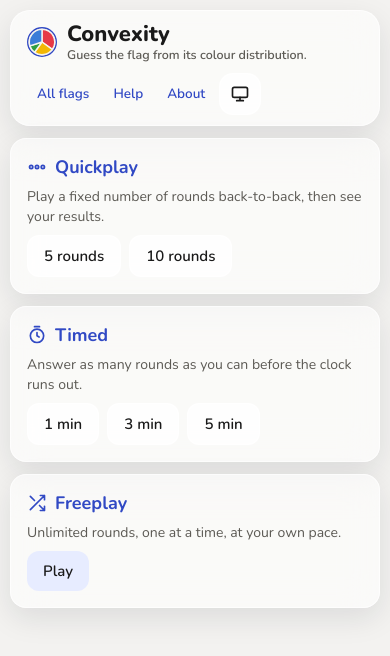
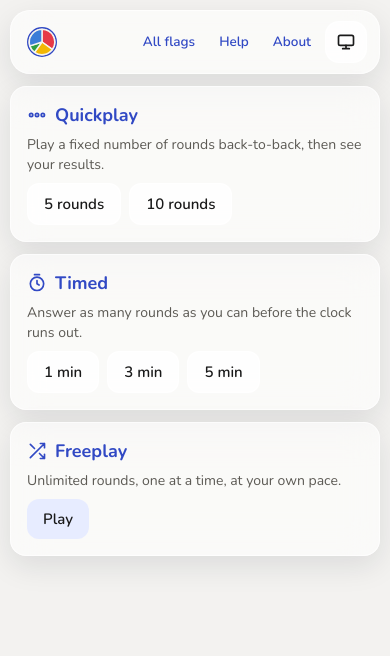
Before and after one commit to shaunnope/flagrant, a Svelte app in the folder game/: page / in a window 390 px wide. Shown: the top 656 px of the page. Built offline with nearby package versions, Linux system fonts and the light colour scheme.

Commit message:
chore: topbar behaviour tweaks on small screens

```diff
--- a/game/src/App.svelte
+++ b/game/src/App.svelte
@@ -311,7 +311,6 @@
 		display: flex;
 		align-items: center;
 		justify-content: space-between;
-		flex-wrap: wrap;
 		gap: 10px;
 		padding: 10px 12px 10px 16px;
 	}
@@ -319,6 +318,18 @@
 		display: flex;
 		align-items: center;
 		gap: 10px;
+		min-width: 0;
+	}
+	/* Narrowing screens shed the tagline first, then the title; the logo always stays. */
+	@media (max-width: 680px) {
+		.tagline {
+			display: none;
+		}
+	}
+	@media (max-width: 500px) {
+		h1 {
+			display: none;
+		}
 	}
 	.logo {
 		flex-shrink: 0;
@@ -337,6 +348,7 @@
 		display: flex;
 		align-items: center;
 		gap: 4px;
+		flex-shrink: 0;
 	}
 	.nav {
 		display: flex;
@@ -355,6 +367,7 @@
 		font-weight: 600;
 		color: var(--brand-ink);
 		text-decoration: none;
+		white-space: nowrap;
 		transition: background var(--duration-quick) ease;
 	}
 	.back :global(svg) {
```
